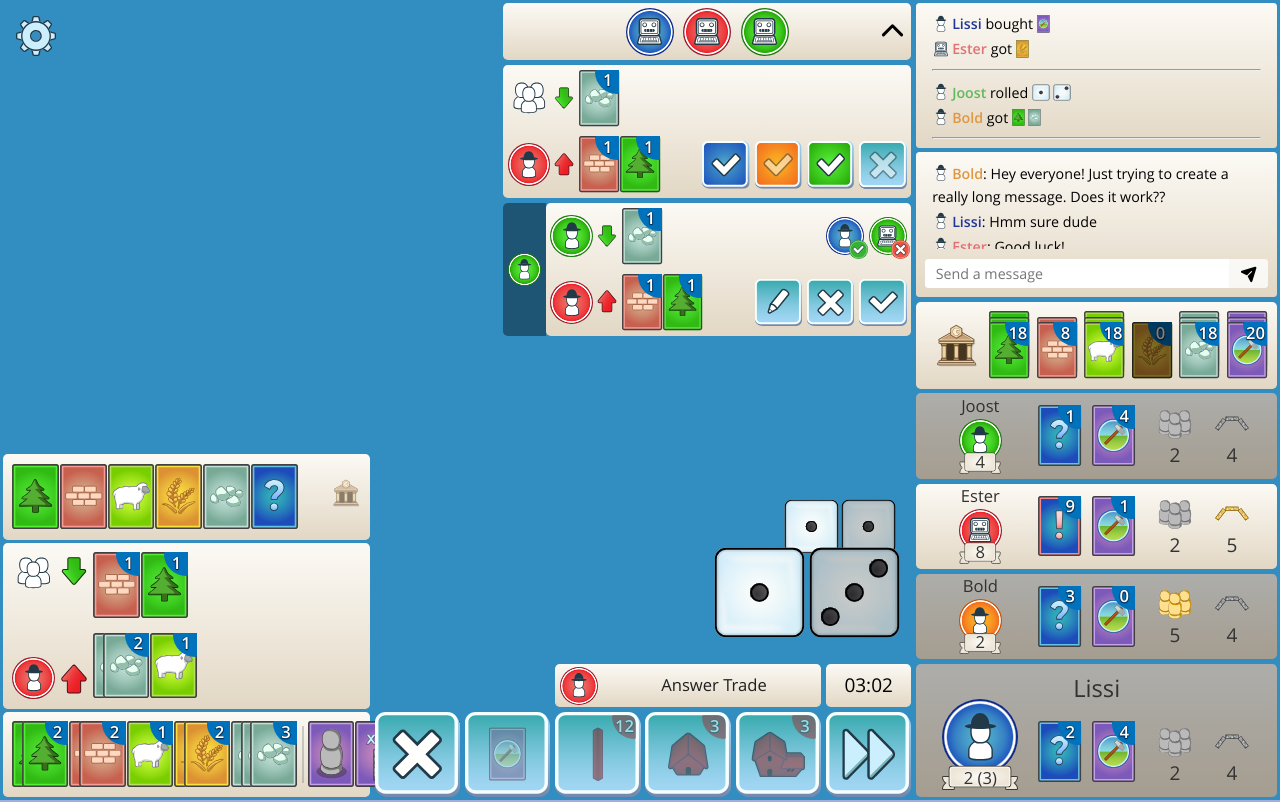
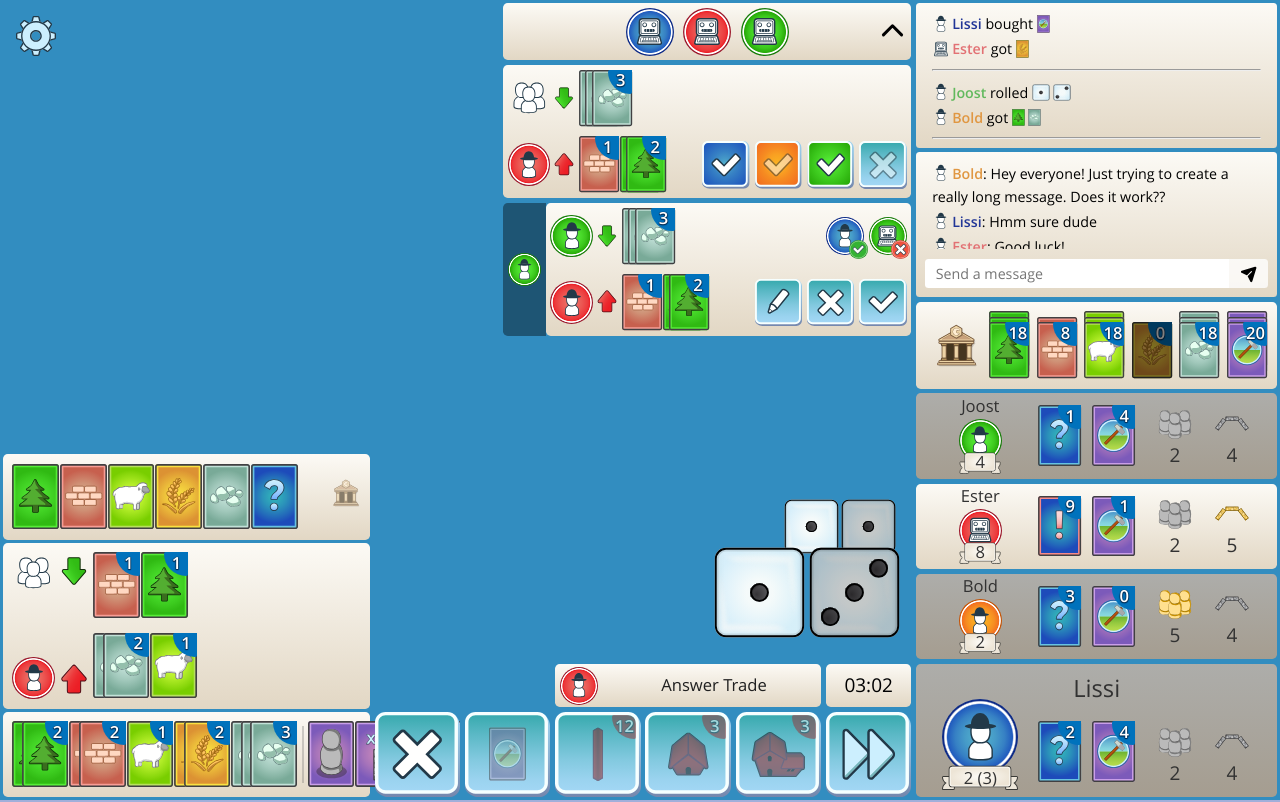
Before and after one commit to Josedn/woodsheep-ui, a Preact app: page / in a window 1280 px wide. Built offline with nearby package versions, Linux system fonts and the light colour scheme.

Commit message:
fix card stack in trade

```diff
--- a/src/app.scss
+++ b/src/app.scss
@@ -230,6 +230,10 @@ body {
     --offset: calc((var(--card-width) + var(--gap)) * var(--index, 0));
     position: relative;
     height: fit-content;
+}
+
+.trade-offers__card-wrapper + .trade-offers__card-wrapper {
+    margin-left: calc(var(--gap));
 }
 
 .trade-offers__card-container {
--- a/src/ui/GameUI.tsx
+++ b/src/ui/GameUI.tsx
@@ -500,13 +500,26 @@ const generateActionButtons = () => {
 };
 
 const generateCardStackTrade = (count: number, imgSrc: string) => {
+    const cardNodes: VNode[] = [];
+
+    for (let i = 1; i < count; i++) {
+        cardNodes.push(
+            <div class="trade-offers__card-wrapper">
+                <div class="trade-offers__card-container" data-card-enum="4">
+                    <img class="trade-offers__card-image" src={imgSrc} />
+                </div>
+            </div>,
+        );
+    }
+
     return (
-        <div class="trade-offers__card-stack-container cardStackContainer-fmSnqB7f stackWrapper-Y4H2vSbN">
-            <div class="trade-offers__card-wrapper cardWrapper-MJp1QnJA" style="--index: 0">
-                <div class="trade-offers__card-container cardContainer-VARMP5Sl sm-QPadI0PD" data-card-enum="4">
-                    <img class="trade-offers__card-image cardImage-xOi_TXOs" src={imgSrc} />
-                    <div class="trade-offers__count-container container-j1vSyHMk countBadge-bbB_0E7C">
-                        <div class="trade-offers__count count-Dh6MtdiN">{count}</div>
+        <div class="trade-offers__card-stack-container ">
+            {cardNodes}
+            <div class="trade-offers__card-wrapper">
+                <div class="trade-offers__card-container" data-card-enum="4">
+                    <img class="trade-offers__card-image" src={imgSrc} />
+                    <div class="trade-offers__count-container">
+                        <div class="trade-offers__count">{count}</div>
                     </div>
                 </div>
             </div>
@@ -578,7 +591,7 @@ const generateTradeOffer = (sentByMe: boolean, counterOffer: boolean) => {
                         )}
 
                         <img class="trade-offers__receiving-arrow" src={iconTradeArrowGreen} />
-                        <div class="trade-offers__card-row">{generateCardStackTrade(1, cardOre)}</div>
+                        <div class="trade-offers__card-row">{generateCardStackTrade(3, cardOre)}</div>
                     </div>
                     <div class="trade-offers__right-container">
                         {!sentByMe && (
@@ -597,7 +610,7 @@ const generateTradeOffer = (sentByMe: boolean, counterOffer: boolean) => {
                         <img class="trade-offers__receiving-arrow givingArrow-_1FaBc_j" src={iconTradeArrowRed} />
                         <div class="trade-offers__card-row">
                             {generateCardStackTrade(1, cardBrick)}
-                            {generateCardStackTrade(1, cardLumber)}
+                            {generateCardStackTrade(2, cardLumber)}
                         </div>
                     </div>
 
```
